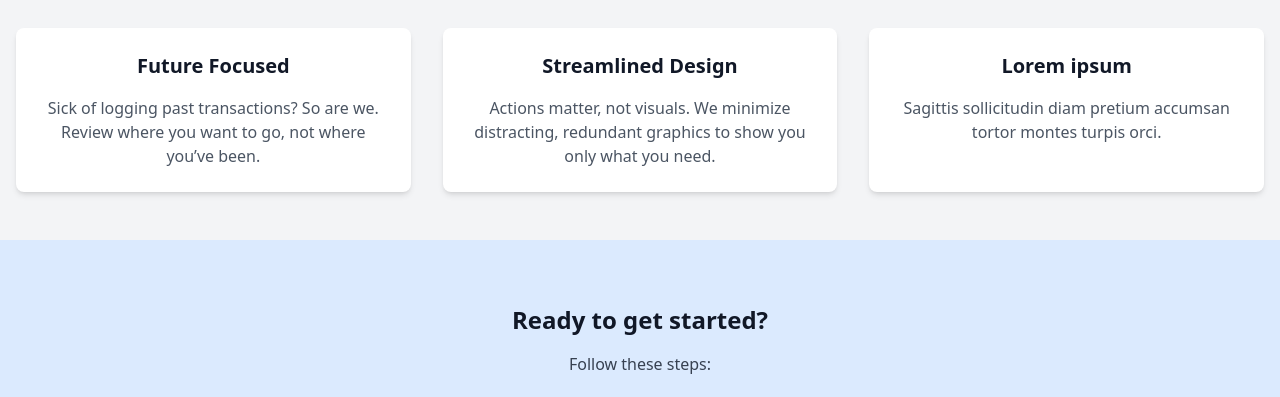
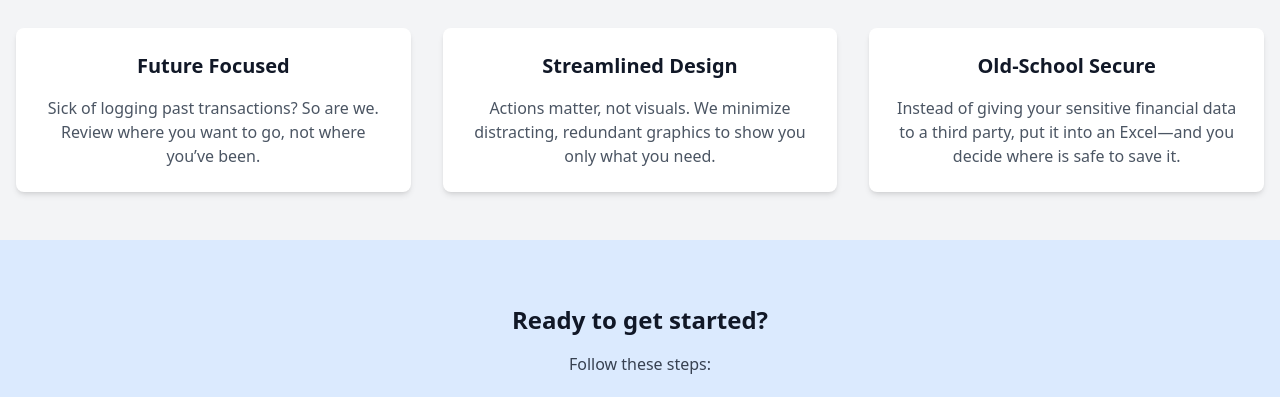
Before and after one commit to jrenn3/personal_finance, a website built with Vite: page index.html in a window 1280 px wide. Shown: the part 372-769 px from the top of the page. Built offline with nearby package versions, Linux system fonts and the light colour scheme; some packages are replaced by stand-ins of ours.

Commit message:
adjust vite config

```diff
--- a/index.html
+++ b/index.html
@@ -34,8 +34,8 @@
                         <p class="text-gray-600">Actions matter, not visuals. We minimize distracting, redundant graphics to show you only what you need.</p>
                     </div>
                     <div class="p-6 bg-white rounded-lg shadow-md text-center">
-                        <h3 class="text-xl font-bold mb-4">Lorem ipsum</h3> <!--TBD-->
-                        <p class="text-gray-600">Sagittis sollicitudin diam pretium accumsan tortor montes turpis orci.</p> <!--TBD-->
+                        <h3 class="text-xl font-bold mb-4">Old-School Secure</h3>
+                        <p class="text-gray-600">Instead of giving your sensitive financial data to a third party, put it into an Excel—and you decide where is safe to save it.</p> <!--TBD-->
                     </div>
                 </div>
             </div>
--- a/vite.config.js
+++ b/vite.config.js
@@ -1,7 +1,7 @@
 import { defineConfig } from 'vite';
 
 export default defineConfig({
-  base: '/personal_finance/',
+  base: './',
   build: {
     outDir: 'dist',
   },
```
Also changed, not shown: dist/index.html.
